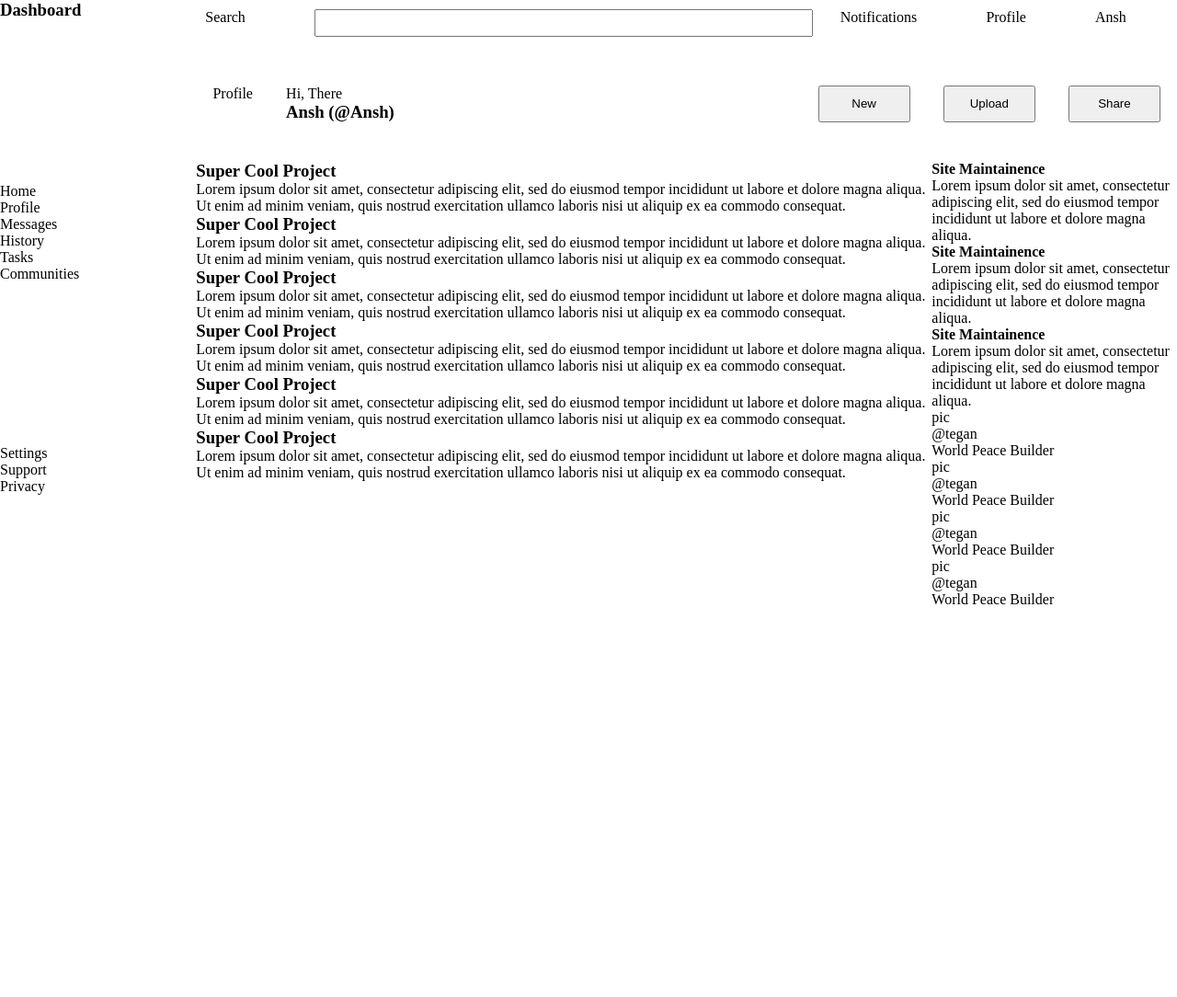
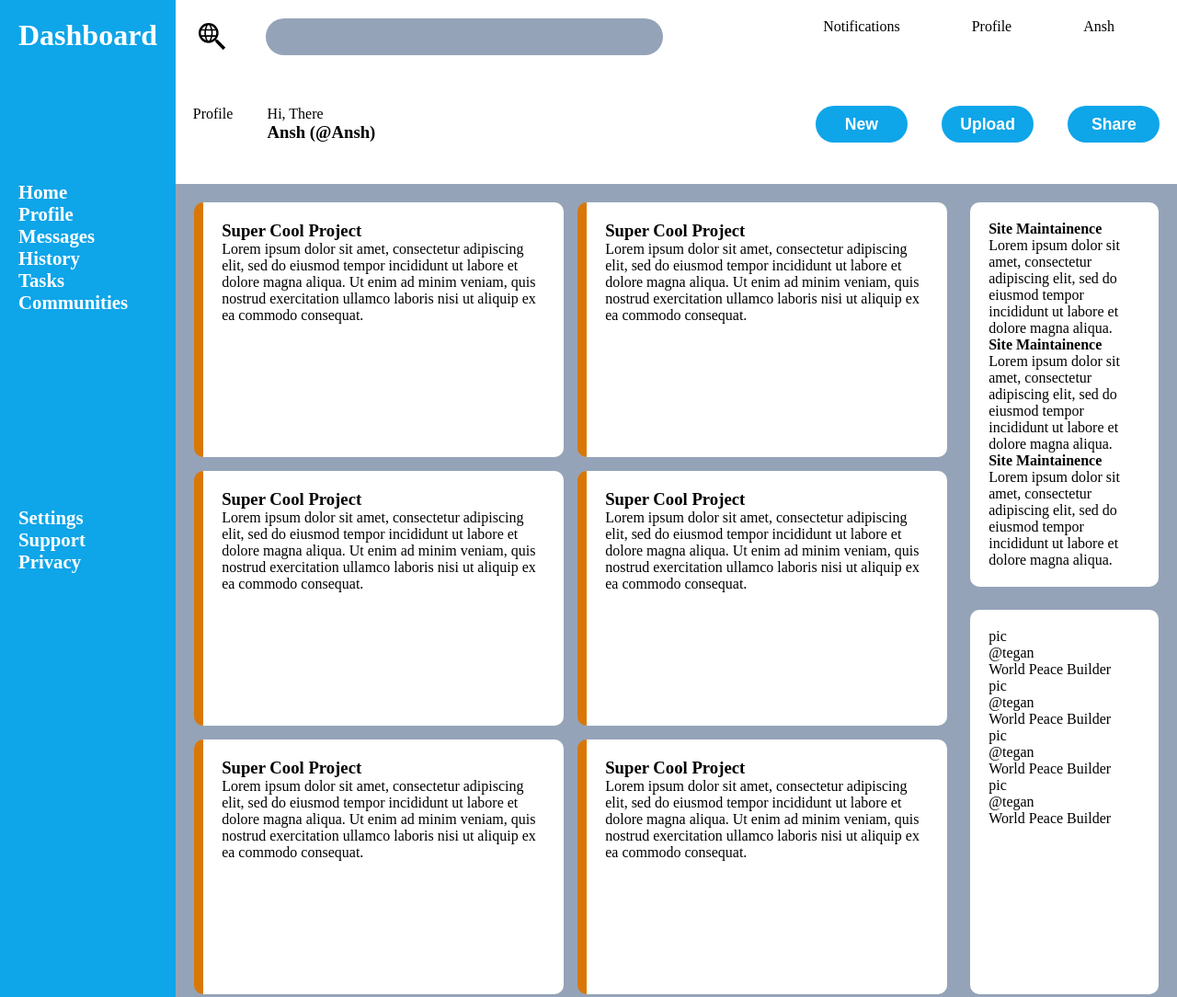
Before and after one commit to AnshSachinkumarArora/Admin-Dashboard, a plain HTML site: page index.html in a window 1280 px wide. Shown: the top 1084 px of the page at 92% size. Before the commit the page ends 800 px from the top, so only its background shows below. Drawn offline with Linux system fonts and the light colour scheme.

Commit message:
completed project

```diff
--- a/index.html
+++ b/index.html
@@ -8,7 +8,7 @@
 </head>
 <body>
     <header>
-        <p>Search</p>
+        <img src="search-web.svg">
         <input type="text" id="search" name="search">
         <p>Notifications</p>
         <p>Profile</p>
@@ -25,7 +25,7 @@
         <button>Share</button>
     </div>
     <div class="sidebar">
-        <h3>Dashboard</h3>
+        <h1>Dashboard</h1>
         <ul class="first">
             <li>Home</li>
             <li>Profile</li>
--- a/styles.css
+++ b/styles.css
@@ -4,15 +4,17 @@
 }
 
 body {
-    max-width: 100vw;
-    max-height: 100vh;
+    min-height: 100vh;
+    min-width: 100vw;
     display: grid;
-    grid-template-columns: 1fr 5fr;
-    grid-template-rows: 50px 125px 1fr;
+    grid-template-columns: 1fr 7fr;
+    grid-template-rows: 70px 130px 1fr;
     grid-template-areas:
     "sidebar header"
     "sidebar nav"
     "sidebar cont";
+    background-color: #94a3b8;
+    align-content: stretch;
 }
 
 header {
@@ -20,13 +22,37 @@ header {
     display: grid;
     grid-template-columns: auto 0.75fr auto auto auto;
     gap: 30px;
-    padding: 10px;
+    padding: 20px;
+    background-color: white;
+}
+
+header img {
+    max-width: 40px;
+    max-height: 40px;
+}
+
+input[type="text"] {
+    justify-self: start;
+    min-width: 75%;
+    min-height: auto;
+    background-color: #94a3b8;
+    border-radius: 50px;
+    border: none;
 }
 
 .sidebar {
     grid-area: sidebar;
     display: grid;
-    grid-template-rows: 1fr 2fr 3frs;
+    grid-template-rows: 1fr 2fr 3fr;
+    background-color: #0ea5e9;
+    font-weight: 700;
+    padding: 20px;
+    color: white;
+}
+
+.sidebar ul li{
+    list-style: none;
+    font-size: 1.3rem;
 }
 
 .nav {
@@ -35,29 +61,59 @@ header {
     grid-template-columns: auto 0.75fr auto auto auto;
     justify-content: space-around;
     align-content: center;
+    background-color: white;
 }
 
 .nav button {
     min-width: 100px;
+    background-color: #0ea5e9;
+    border-radius: 30px;
+    box-shadow: none;
+    border: none;
+    color: white;
+    font-weight: 700;
+    font-size: 1.1rem;
 }
 
 .content {
     grid-area: cont;
     display: grid;
-    grid-template: 1fr 1fr/3fr 1fr;
+    grid-template: 1fr 1fr/4fr 1fr;
     grid-template-areas:
     "projects announcements"
     "projects trending";
+    gap: 25px;
+    padding: 20px;
 }
 
 .projects {
     grid-area: projects;
+    display: grid;
+    grid-template: 1fr 1fr 1fr/1fr 1fr;
+    gap: 15px;
+}
+
+.projects div {
+    background-color: white;
+    border-radius: 10px;
+    border-left: 10px solid #d97706;
+    padding: 20px;
 }
 
 .announcements {
     grid-area: announcements;
+    background-color: white;
+    border-radius: 10px;
+    padding: 20px;
+    justify-self: stretch;
+    align-self: stretch;
 }
 
 .trending {
     grid-area: trending;
+    background-color: white;
+    border-radius: 10px;
+    padding: 20px;
+    justify-self: stretch;
+    align-self: stretch;
 }
```
Also changed, not shown: search-web.svg (added).
